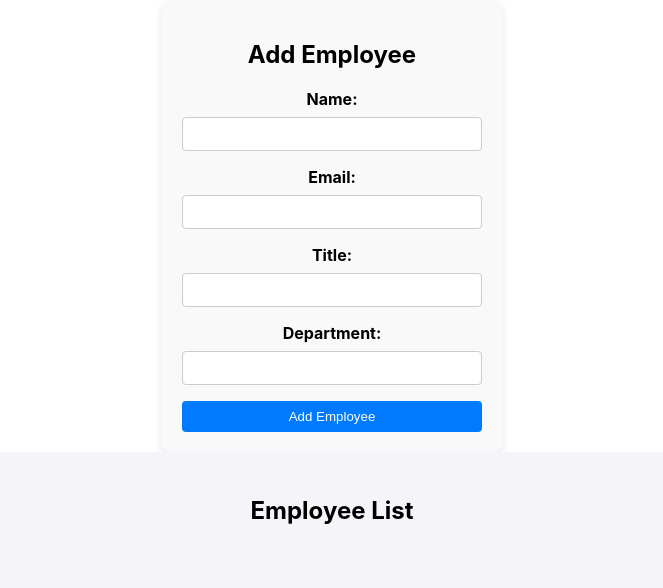
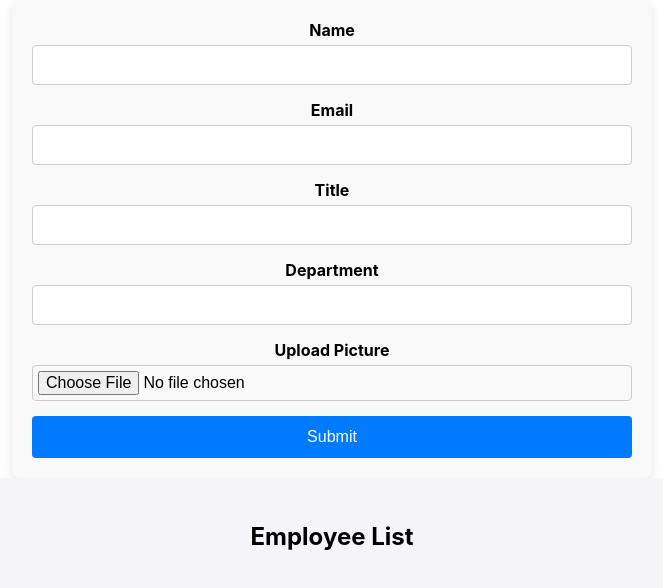
Before and after one commit to SarasotaSmile20/my-app2, a React (Create React App) app: page / in a window 1280 px wide. Shown: the top 588 px of the page, without its empty margins (308-971 px from the left). Built offline with nearby package versions, Linux system fonts and the light colour scheme.

Commit message:
lots of edits

```diff
--- a/src/App.js
+++ b/src/App.js
@@ -1,4 +1,3 @@
-// src/App.js
 import React from 'react';
 import { BrowserRouter as Router, Routes, Route } from 'react-router-dom';
 import './App.css';
@@ -16,7 +15,6 @@ function App() {
   // Add or update employee
   const handleSubmitEmployee = (employeeData) => {
     if (employeeToEdit) {
-      // Editing existing employee
       setEmployees((prev) =>
         prev.map((emp) =>
           emp.id === employeeToEdit.id ? { ...employeeData, id: emp.id } : emp
@@ -25,7 +23,6 @@ function App() {
       setFeedbackMessage('Employee updated successfully!');
       setEmployeeToEdit(null); // Clear editing state
     } else {
-      // Adding new employee
       const newId = Date.now();
       const employeeWithId = { ...employeeData, id: newId };
       setEmployees((prev) => [...prev, employeeWithId]);
@@ -57,7 +54,7 @@ function App() {
                 <EmployeeList
                   employees={employees}
                   removeEmployee={removeEmployee}
-                  onEdit={(employee) => setEmployeeToEdit(employee)}
+                  editEmployee={(employee) => setEmployeeToEdit(employee)}
                 />
               </>
             }
--- /dev/null
+++ b/src/Components/EmployeeDetailPage.css
@@ -0,0 +1,74 @@
+.employee-detail-page {
+    padding: 20px;
+    background-color: #f4f4f9;
+    min-height: 100vh;
+  }
+
+  .employee-detail-header {
+    text-align: center;
+    font-size: 24px;
+    font-weight: bold;
+    margin-bottom: 20px;
+    color: #333;
+  }
+
+  .employee-detail-container {
+    background-color: #fff;
+    border-radius: 8px;
+    padding: 20px;
+    box-shadow: 0 4px 8px rgba(0, 0, 0, 0.1);
+    max-width: 600px;
+    margin: 0 auto;
+    text-align: center; /* Center content inside */
+  }
+
+  .detail-photo {
+    width: 150px;
+    height: 150px;
+    border-radius: 50%;
+    object-fit: cover;
+    display: block;
+    margin: 0 auto 20px auto;
+  }
+
+  .default-photo {
+    width: 150px;
+    height: 150px;
+    background-color: #ddd;
+    border-radius: 50%;
+    display: flex;
+    justify-content: center;
+    align-items: center;
+    color: #555;
+    font-size: 40px;
+    margin: 0 auto 20px auto;
+  }
+
+  .employee-detail-container h4 {
+    font-size: 20px;
+    color: #555;
+    margin-bottom: 10px;
+  }
+
+  .employee-detail-container p {
+    font-size: 16px;
+    color: #666;
+    margin-bottom: 10px;
+  }
+
+  .back-btn {
+    display: inline-block;
+    margin-top: 20px;
+    padding: 10px 20px;
+    background-color: #007bff;
+    color: white;
+    border: none;
+    border-radius: 4px;
+    font-size: 16px;
+    cursor: pointer;
+    text-decoration: none;
+  }
+
+  .back-btn:hover {
+    background-color: #0056b3;
+  }
--- a/src/Components/EmployeeDetailPage.js
+++ b/src/Components/EmployeeDetailPage.js
@@ -1,28 +1,36 @@
-// src/Components/EmployeeDetailPage.js
 import React from 'react';
 import { useParams, Link } from 'react-router-dom';
+import './EmployeeDetailPage.css';
 
 function EmployeeDetailPage({ employees }) {
-  const { id } = useParams();
-  const employee = employees.find((emp) => emp.id === parseInt(id));
+  const { id } = useParams(); // Retrieve the id from URL params
+  const employee = employees.find((emp) => emp.id === Number(id)); // Convert id to number
 
   if (!employee) {
-    return (
-      <div>
-        <h2>Employee not found</h2>
-        <Link to="/">Back to Employee List</Link>
-      </div>
-    );
+    return <div>Employee not found!</div>;
   }
 
   return (
-    <div className="employee-detail">
-      <h2>Employee Details</h2>
-      <p><strong>Name:</strong> {employee.name}</p>
-      <p><strong>Email:</strong> {employee.email}</p>
-      <p><strong>Title:</strong> {employee.title}</p>
-      <p><strong>Department:</strong> {employee.department}</p>
-      <Link to="/">← Back to Employee List</Link>
+    <div className="employee-detail-page">
+      <div className="employee-detail-header">
+        <h2>Employee Details</h2>
+      </div>
+      <div className="employee-detail-container">
+        <div className="employee-photo">
+          {employee.picture ? (
+            <img src={employee.picture} alt={employee.name} className="detail-photo" />
+          ) : (
+            <div className="default-photo">{employee.name.charAt(0)}</div>
+          )}
+        </div>
+        <h4>Name: {employee.name}</h4>
+        <p>Email: {employee.email}</p>
+        <p>Title: {employee.title}</p>
+        <p>Department: {employee.department}</p>
+        <Link to="/" className="back-btn">
+          Back to List
+        </Link>
+      </div>
     </div>
   );
 }
--- a/src/Components/EmployeeForm.css
+++ b/src/Components/EmployeeForm.css
@@ -1,79 +1,69 @@
-.employee-form {
-  width: 300px;
+/* Optional: Adds a background and centers the form */
+.employee-form-container {
+  width: 100%;
+  max-width: 600px;
   margin: 0 auto;
   padding: 20px;
   background-color: #f9f9f9;
   border-radius: 8px;
-  box-shadow: 0 4px 8px rgba(0, 0, 0, 0.1);
+  box-shadow: 0 4px 10px rgba(0, 0, 0, 0.1);
 }
 
-.employee-form h2 {
-  text-align: center;
-  margin-bottom: 20px;
-  font-weight: bold;
+/* Optional: Styling for form */
+.employee-form {
+  display: flex;
+  flex-direction: column;
+  gap: 15px;
 }
 
-.employee-form form {
+/* Optional: Style the individual form fields */
+.form-group {
   display: flex;
   flex-direction: column;
 }
 
-.employee-form label {
-  margin-bottom: 8px;
+.form-group label {
+  font-size: 16px;
   font-weight: bold;
+  margin-bottom: 5px;
 }
 
-.employee-form input {
-  margin-bottom: 16px;
-  padding: 8px;
-  font-size: 14px;
+.form-group input {
+  padding: 10px;
+  font-size: 16px;
   border: 1px solid #ccc;
   border-radius: 4px;
 }
 
-.employee-form button {
-  padding: 8px 12px;
+.form-group input[type="file"] {
+  padding: 5px;
+}
+
+button {
+  padding: 12px;
   background-color: #007bff;
   color: white;
   border: none;
   border-radius: 4px;
+  font-size: 16px;
   cursor: pointer;
 }
 
-.employee-form button:hover {
+button:hover {
   background-color: #0056b3;
 }
 
-.success-message {
-  color: green;
-  font-weight: bold;
-  margin-top: 10px;
+/* Optional: Add a class for showing the feedback message */
+.feedback-message {
+  padding: 10px;
+  background-color: #4caf50;
+  color: white;
   text-align: center;
+  margin-bottom: 20px;
+  border-radius: 4px;
 }
 
-.employee-form ul {
-  list-style: none;
-  padding: 0;
+button:disabled {
+  background-color: #ccc;
+  cursor: not-allowed;
 }
-
-.employee-form li {
-  display: flex;
-  justify-content: space-between;
-  align-items: flex-start;
-  margin-bottom: 12px;
-  border-bottom: 1px solid #ddd;
-  padding-bottom: 8px;
-}
-
-.employee-details {
-  flex-grow: 1;
-}
-
-/* ✅ Stack Edit and Remove buttons vertically */
-.employee-actions {
-  display: flex;
-  flex-direction: column;
-  align-items: flex-end;
-  gap: 6px;
-  margin-left: 10px;
-}
--- a/src/Components/EmployeeForm.js
+++ b/src/Components/EmployeeForm.js
@@ -1,98 +1,88 @@
-import React, { useEffect, useState } from 'react';
-import './EmployeeForm.css';
+import React, { useState } from 'react';
+import './EmployeeForm.css'; // Optional if you have styles here
 
-const EmployeeForm = ({ employee, onSubmit, feedbackMessage, clearMessage }) => {
-  const [formData, setFormData] = useState({
-    name: '',
-    email: '',
-    title: '',
-    department: '',
-  });
+function EmployeeForm({ employee, onSubmit }) {
+  const [name, setName] = useState(employee?.name || '');
+  const [email, setEmail] = useState(employee?.email || '');
+  const [title, setTitle] = useState(employee?.title || '');
+  const [department, setDepartment] = useState(employee?.department || '');
+  const [picture, setPicture] = useState(employee?.picture || '');
 
-  useEffect(() => {
-    // If there's an employee being edited, pre-fill the form
-    if (employee) {
-      setFormData({
-        name: employee.name,
-        email: employee.email,
-        title: employee.title,
-        department: employee.department,
-      });
+  // Handle image file change
+  const handleImageChange = (e) => {
+    const file = e.target.files[0];
+    if (file) {
+      const reader = new FileReader();
+      reader.onloadend = () => {
+        setPicture(reader.result); // Store image data in base64
+      };
+      reader.readAsDataURL(file);
     }
-  }, [employee]);
-
-  const handleInputChange = (event) => {
-    const { name, value } = event.target;
-    setFormData((prevData) => ({
-      ...prevData,
-      [name]: value,
-    }));
   };
 
-  const handleFormSubmit = (event) => {
-    event.preventDefault();
-    const { name, email, title, department } = formData;
-
-    if (!name || !email || !title || !department) {
-      alert('All fields are required.');
-      return;
-    }
-
-    onSubmit(formData);
-    setFormData({
-      name: '',
-      email: '',
-      title: '',
-      department: '',
-    });
+  const handleSubmit = (e) => {
+    e.preventDefault();
+    const employeeData = {
+      name,
+      email,
+      title,
+      department,
+      picture,
+    };
+    onSubmit(employeeData);
   };
 
-  useEffect(() => {
-    if (feedbackMessage) {
-      setTimeout(() => clearMessage(), 3000);
-    }
-  }, [feedbackMessage, clearMessage]);
-
   return (
-    <div className="employee-form">
-      <h2>{employee ? 'Edit Employee' : 'Add Employee'}</h2>
-      <form onSubmit={handleFormSubmit}>
-        <label>Name:</label>
-        <input
-          type="text"
-          name="name"
-          value={formData.name}
-          onChange={handleInputChange}
-        />
-        <label>Email:</label>
-        <input
-          type="email"
-          name="email"
-          value={formData.email}
-          onChange={handleInputChange}
-        />
-        <label>Title:</label>
-        <input
-          type="text"
-          name="title"
-          value={formData.title}
-          onChange={handleInputChange}
-        />
-        <label>Department:</label>
-        <input
-          type="text"
-          name="department"
-          value={formData.department}
-          onChange={handleInputChange}
-        />
-        <button type="submit">
-          {employee ? 'Update Employee' : 'Add Employee'}
-        </button>
+    <div className="employee-form-container">
+      <form onSubmit={handleSubmit} className="employee-form">
+        <div className="form-group">
+          <label>Name</label>
+          <input
+            type="text"
+            value={name}
+            onChange={(e) => setName(e.target.value)}
+            required
+          />
+        </div>
+        <div className="form-group">
+          <label>Email</label>
+          <input
+            type="email"
+            value={email}
+            onChange={(e) => setEmail(e.target.value)}
+            required
+          />
+        </div>
+        <div className="form-group">
+          <label>Title</label>
+          <input
+            type="text"
+            value={title}
+            onChange={(e) => setTitle(e.target.value)}
+            required
+          />
+        </div>
+        <div className="form-group">
+          <label>Department</label>
+          <input
+            type="text"
+            value={department}
+            onChange={(e) => setDepartment(e.target.value)}
+            required
+          />
+        </div>
+        <div className="form-group">
+          <label>Upload Picture</label>
+          <input
+            type="file"
+            accept="image/*"
+            onChange={handleImageChange}
+          />
+        </div>
+        <button type="submit">Submit</button>
       </form>
-
-      {feedbackMessage && <p className="success-message">{feedbackMessage}</p>}
     </div>
   );
-};
+}
 
 export default EmployeeForm;
--- a/src/Components/EmployeeList.css
+++ b/src/Components/EmployeeList.css
@@ -1,78 +1,117 @@
-/* Ensure the list takes up appropriate space and has styling */
+/* Container for the employee list */
 .employee-list {
   padding: 20px;
   background-color: #f4f4f9;
   min-height: 100vh;
-  display: flex;
-  flex-direction: column;
-  align-items: center;
 }
 
-.employee-list h1,
+/* List title */
 .employee-list h3 {
   text-align: center;
   font-size: 24px;
   margin-bottom: 20px;
 }
 
+/* Reset list styling */
 .employee-list ul {
   list-style: none;
   padding: 0;
-  width: 100%;
-  max-width: 600px;
+  margin: 0;
 }
 
+/* Each employee item */
 .employee-list li {
   display: flex;
-  justify-content: space-between;
-  align-items: center;
-  padding: 12px 20px;
+  flex-direction: column; /* Stack image, name, and buttons vertically */
+  align-items: center;     /* Center horizontally */
+  justify-content: center;
+  padding: 16px;
   border: 1px solid #ddd;
-  border-radius: 6px;
-  margin-bottom: 10px;
+  border-radius: 8px;
+  margin-bottom: 16px;
   background-color: #fff;
   transition: background-color 0.3s;
+  box-shadow: 0 4px 12px rgba(0, 0, 0, 0.05);
 }
 
 .employee-list li:hover {
   background-color: #f1f1f1;
 }
 
+/* Employee image section */
+.employee-details {
+  display: flex;
+  flex-direction: column;
+  align-items: center;
+  margin-bottom: 12px;
+}
+
+/* Image styling */
+.employee-image,
+.default-image {
+  width: 60px;
+  height: 60px;
+  border-radius: 50%;
+  object-fit: cover;
+  margin-bottom: 8px;
+  border: 2px solid #ccc;
+}
+
+/* Placeholder if no image is provided */
+.default-image {
+  background-color: #ddd;
+  display: flex;
+  justify-content: center;
+  align-items: center;
+  color: #555;
+  font-size: 12px;
+}
+
+/* Name styling */
 .employee-name {
   font-size: 18px;
   font-weight: bold;
   cursor: pointer;
   color: #007bff;
   text-align: center;
-  flex: 1;
 }
 
 .employee-name:hover {
   text-decoration: underline;
 }
 
+/* Action buttons container */
 .employee-actions {
   display: flex;
   gap: 10px;
   justify-content: center;
+  align-items: center;
 }
 
-/* Hot pink buttons with shadows */
-.edit-btn,
-.remove-btn {
-  padding: 8px 14px;
+/* Button styles */
+.edit-btn, .remove-btn {
+  padding: 6px 12px;
   font-size: 14px;
   color: white;
-  background-color: hotpink;
+  border-radius: 4px;
+  cursor: pointer;
+  box-shadow: 0 4px 8px rgba(0, 0, 0, 0.2);
   border: none;
-  border-radius: 6px;
-  cursor: pointer;
-  box-shadow: 0 4px 6px rgba(255, 20, 147, 0.3);
-  transition: background-color 0.3s ease, box-shadow 0.3s ease;
+  transition: background-color 0.3s;
 }
 
-.edit-btn:hover,
+.edit-btn {
+  background-color: #ff007f;
+}
+
+.edit-btn:hover {
+  background-color: #d60066;
+}
+
+.remove-btn {
+  background-color: #ff007f;
+}
+
 .remove-btn:hover {
-  background-color: #ff1493;
-  box-shadow: 0 6px 12px rgba(255, 20, 147, 0.45);
+  background-color: #d60066;
 }
```
Also changed, not shown: src/Components/EmployeeList.js (+25 -7 lines).
